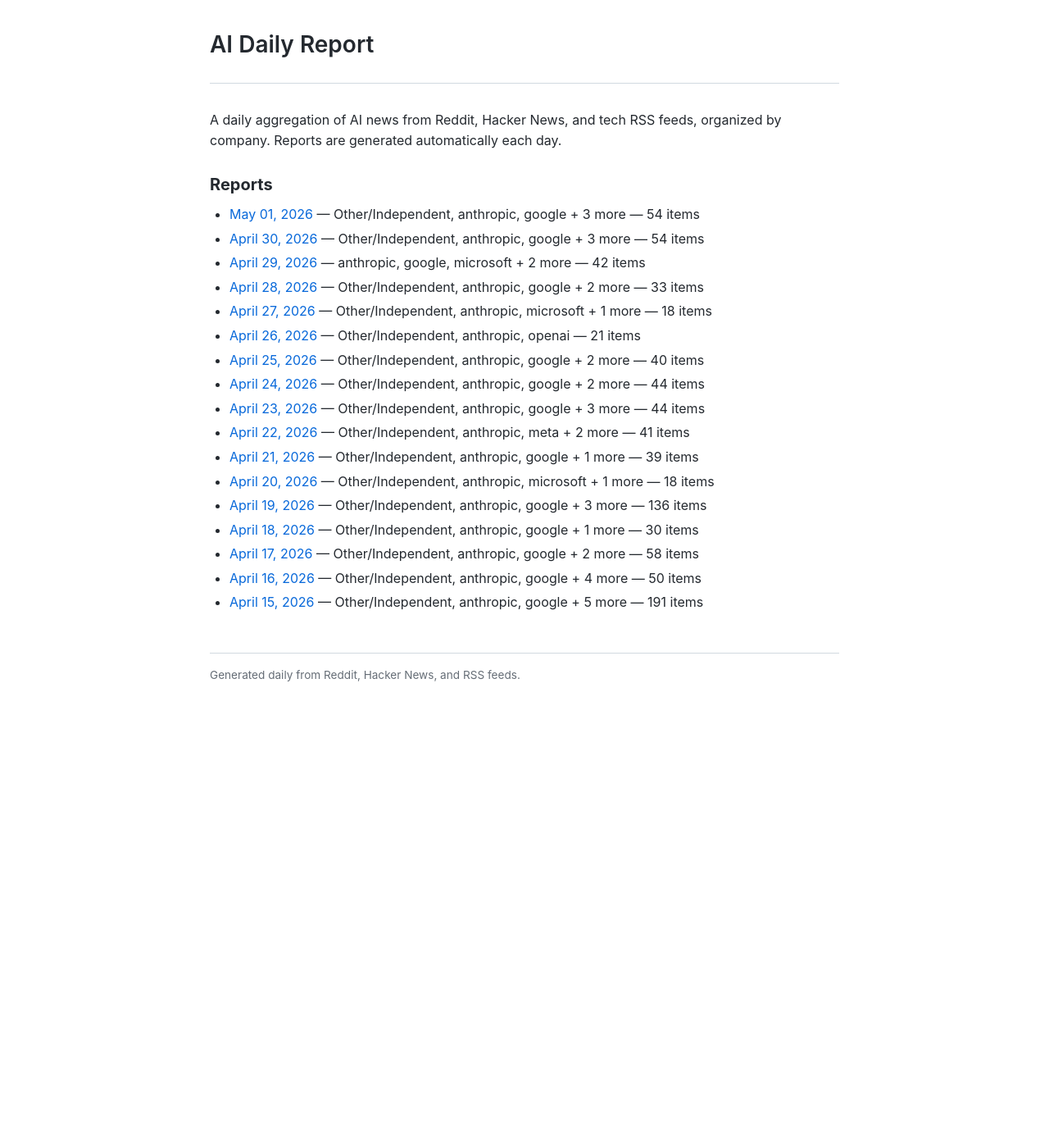
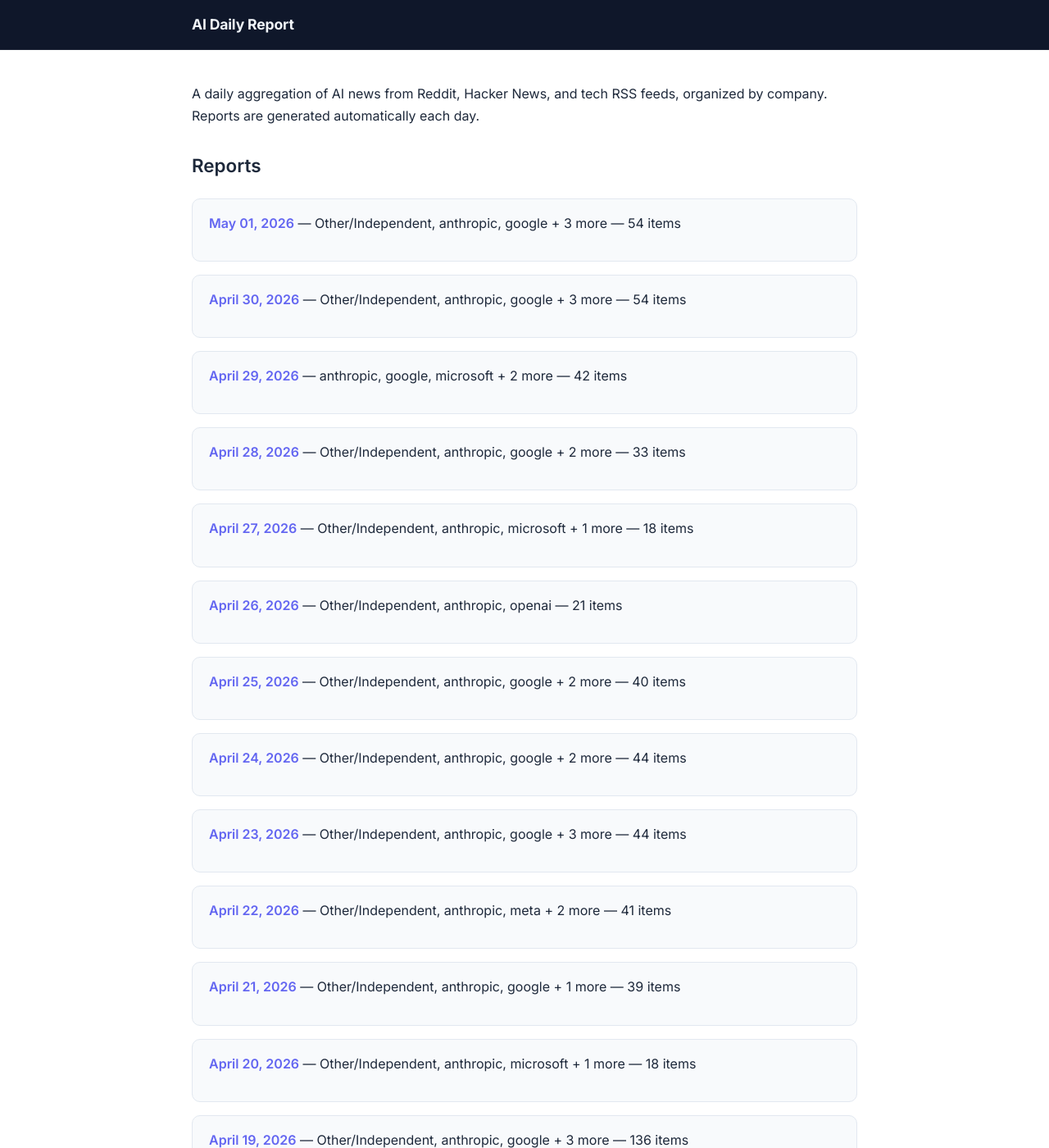
Before and after one commit to lankeami/ai-upskill, a Jekyll site: the page built from index.md, in a window 1280 px wide and 1400 px high. Shown: the whole window at 82% size. Built offline with Jekyll 4.4.1, drawn with Linux system fonts in a browser that asks for light colours.

Commit message:
style: rewrite default layout with dark header and Inter font

```diff
--- a/_layouts/default.html
+++ b/_layouts/default.html
@@ -4,33 +4,114 @@
   <meta charset="utf-8">
   <meta name="viewport" content="width=device-width, initial-scale=1">
   <title>{{ page.title | default: site.title }}</title>
+  <link rel="preconnect" href="https://fonts.googleapis.com">
+  <link rel="preconnect" href="https://fonts.gstatic.com" crossorigin>
+  <link href="https://fonts.googleapis.com/css2?family=Inter:wght@400;500;600;700&display=swap" rel="stylesheet">
   <style>
-    * { margin: 0; padding: 0; box-sizing: border-box; }
+    *, *::before, *::after { margin: 0; padding: 0; box-sizing: border-box; }
+    :root {
+      --bg: #ffffff;
+      --surface: #f8fafc;
+      --border: #e2e8f0;
+      --text: #1e293b;
+      --text-muted: #64748b;
+      --accent: #6366f1;
+      --accent-hover: #4f46e5;
+      --header-bg: #0f172a;
+      --header-text: #f1f5f9;
+    }
     body {
-      font-family: -apple-system, BlinkMacSystemFont, "Segoe UI", Helvetica, Arial, sans-serif;
-      line-height: 1.6;
-      color: #24292f;
-      max-width: 800px;
+      font-family: 'Inter', system-ui, -apple-system, sans-serif;
+      font-size: 16px;
+      line-height: 1.7;
+      color: var(--text);
+      background: var(--bg);
+      min-height: 100vh;
+      display: flex;
+      flex-direction: column;
+    }
+    .site-header {
+      background: var(--header-bg);
+      border-bottom: 1px solid rgba(255, 255, 255, 0.08);
+      position: sticky;
+      top: 0;
+      z-index: 100;
+    }
+    .site-header-inner {
+      max-width: 860px;
       margin: 0 auto;
-      padding: 2rem 1rem;
+      padding: 0 1.5rem;
+      height: 60px;
+      display: flex;
+      align-items: center;
     }
-    a { color: #0969da; text-decoration: none; }
-    a:hover { text-decoration: underline; }
-    h1 { margin-bottom: 0.5rem; font-size: 1.75rem; }
-    h2 { margin-top: 1.5rem; margin-bottom: 0.5rem; font-size: 1.25rem; }
+    .site-header a {
+      color: var(--header-text);
+      text-decoration: none;
+      font-weight: 700;
+      font-size: 1.1rem;
+      letter-spacing: -0.01em;
+    }
+    .site-header a:hover { color: #a5b4fc; text-decoration: none; }
+    .site-main {
+      flex: 1;
+      max-width: 860px;
+      margin: 0 auto;
+      width: 100%;
+      padding: 2.5rem 1.5rem;
+    }
+    .site-footer {
+      background: var(--header-bg);
+      border-top: 1px solid rgba(255, 255, 255, 0.08);
+      padding: 1.5rem;
+      color: #94a3b8;
+      font-size: 0.875rem;
+      text-align: center;
+    }
+    h1 { font-size: 2rem; font-weight: 700; line-height: 1.25; margin-bottom: 0.5rem; letter-spacing: -0.02em; }
+    h2 { font-size: 1.4rem; font-weight: 600; line-height: 1.35; margin-top: 2rem; margin-bottom: 0.75rem; }
+    h3 { font-size: 1.1rem; font-weight: 600; margin-top: 1.5rem; margin-bottom: 0.5rem; }
+    p { margin-bottom: 1rem; }
+    a { color: var(--accent); text-decoration: none; }
+    a:hover { color: var(--accent-hover); text-decoration: underline; }
+    hr { border: none; border-top: 1px solid var(--border); margin: 2rem 0; }
     ul { padding-left: 1.5rem; }
     li { margin-bottom: 0.25rem; }
-    .site-header { margin-bottom: 2rem; padding-bottom: 1rem; border-bottom: 1px solid #d1d9e0; }
-    .site-header a { color: #24292f; font-weight: 600; }
-    .site-footer { margin-top: 3rem; padding-top: 1rem; border-top: 1px solid #d1d9e0; font-size: 0.85rem; color: #656d76; }
-    hr { border: none; border-top: 1px solid #d1d9e0; margin: 1.5rem 0; }
+    /* Index page: style top-level ul > li as hover-lift cards */
+    .site-main > ul {
+      list-style: none;
+      padding: 0;
+      margin-top: 1.5rem;
+      display: flex;
+      flex-direction: column;
+      gap: 0.75rem;
+    }
+    .site-main > ul > li {
+      background: var(--surface);
+      border: 1px solid var(--border);
+      border-radius: 10px;
+      padding: 1rem 1.25rem;
+      transition: box-shadow 0.15s ease, transform 0.15s ease, border-color 0.15s ease;
+    }
+    .site-main > ul > li:hover {
+      box-shadow: 0 4px 16px rgba(0, 0, 0, 0.08);
+      transform: translateY(-2px);
+      border-color: var(--accent);
+    }
+    .site-main > ul > li a { font-weight: 600; }
+    @media (max-width: 600px) {
+      h1 { font-size: 1.5rem; }
+      .site-main { padding: 1.5rem 1rem; }
+    }
   </style>
 </head>
 <body>
   <header class="site-header">
-    <h1><a href="{{ '/' | relative_url }}">{{ site.title }}</a></h1>
+    <div class="site-header-inner">
+      <a href="{{ '/' | relative_url }}">{{ site.title }}</a>
+    </div>
   </header>
-  <main>
+  <main class="site-main">
     {{ content }}
   </main>
   <footer class="site-footer">
```
